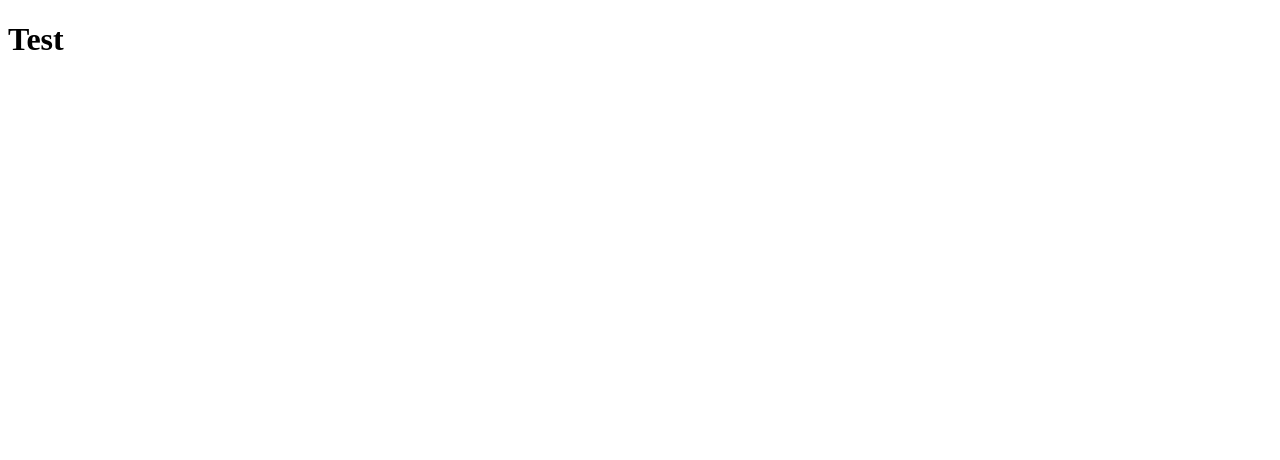
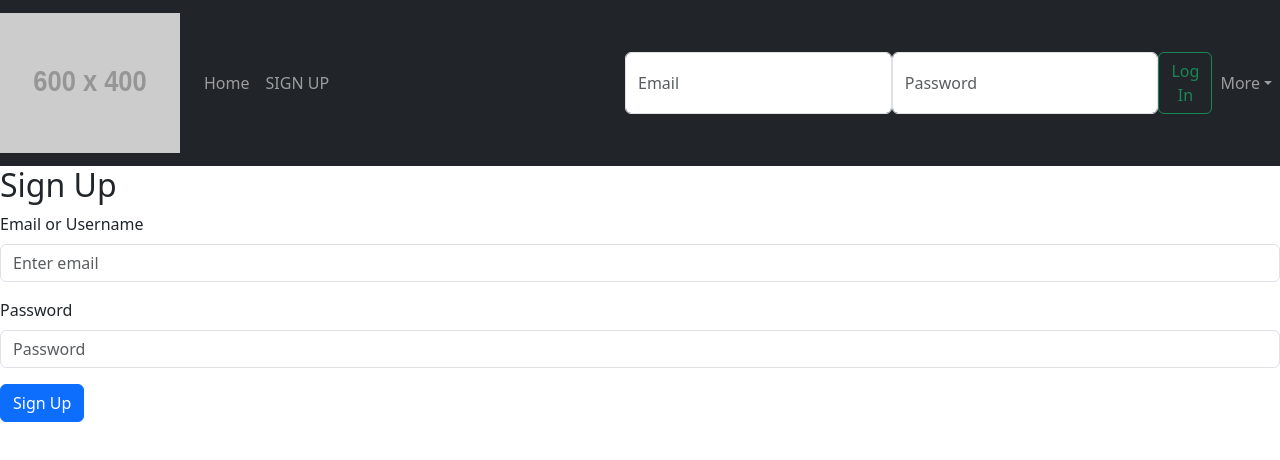
Before and after one commit to TEAM-BCKND/Fridge-Forager-Frontend, a React (Vite) app: page /signup in a window 1280 px wide. Shown: the top 460 px of the page. Built offline with nearby package versions, Linux system fonts and the light colour scheme.

Commit message:
Added SignUp, Header, ignore useLogin Code WIP

```diff
--- a/package.json
+++ b/package.json
@@ -16,9 +16,12 @@
     "axios": "^1.6.2",
     "bootstrap": "^5.3.2",
     "eslint": "^8.56.0",
+    "link": "^2.1.0",
     "react": "^18.2.0",
     "react-bootstrap": "^2.9.1",
-    "react-dom": "^18.2.0"
+    "react-dom": "^18.2.0",
+    "react-router-dom": "^6.21.0",
+    "router": "^1.3.8"
   },
   "devDependencies": {
     "@vitejs/plugin-react": "^4.2.1",
--- a/src/App.jsx
+++ b/src/App.jsx
@@ -1,8 +1,18 @@
+import React from 'react';
+import { BrowserRouter as Router, Routes, Route } from 'react-router-dom';
+import Header from './components/Header.jsx';
+import SignUp from './components/SignUp.jsx';
+import 'bootstrap/dist/css/bootstrap.min.css';
 
-export default function App(){
+export default function App() {
     return (
-        <div>
-            <h1>Test</h1>
-        </div>
-    )
+        <Router>
+            <Header />
+            <Routes>
+                <Route path="/" element={<div>Home Page Content</div>} />
+                <Route path="/signup" element={<SignUp />} />
+                <Route path="/Gallery" element={<div>Gallery? Maybe Idk</div>} />
+            </Routes>
+        </Router>
+    );
 }
--- /dev/null
+++ b/src/components/Header.jsx
@@ -0,0 +1,51 @@
+import React from 'react';
+import { Link } from 'react-router-dom';
+import { Navbar, Nav, NavDropdown , FormControl, Button, Form} from 'react-bootstrap';
+// import { useLogin } from '../hooks/useLogin';
+
+
+
+export default function Header(){
+
+    const placeHolderImg = 'https://placehold.co/600x400';
+
+    // const {
+    //     email,
+    //     handleEmailChange,
+    //     password,
+    //     handlePasswordChange,
+    //     handleSubmit,
+    // } = useLogin();
+
+    return (
+        <Navbar variant="dark" bg="dark" expand="lg">
+            <Navbar.Brand href="#home">
+                <img src={placeHolderImg}
+                alt="Logo"
+                width="180"
+                height="140"
+                className="d-inline-block align-top" />
+                </Navbar.Brand>
+            <Nav className="me-auto">
+                <Nav.Link as={Link} to="/">Home</Nav.Link>
+                <Nav.Link as={Link} to="/signup">SIGN UP</Nav.Link>
+            </Nav>
+            <Form className="d-flex">
+            <FormControl type="email" placeholder="Email" className="mr-sm-2"/>
+            <FormControl type="password" placeholder="Password" className="mr-sm-2" />
+                {/* <FormControl type="email" placeholder="Email" className="mr-sm-2" value={email} onChange={handleEmailChange}/>
+                <FormControl type="password" placeholder="Password" className="mr-sm-2" value={password} onChange={handlePasswordChange} /> */}
+                <Button variant="outline-success">Log In</Button>
+            </Form>
+            <Nav>
+                <NavDropdown title="More" id="basic-nav-dropdown" align="end">
+                    <NavDropdown.Item href="#action/3.1">Something</NavDropdown.Item>
+                    <NavDropdown.Item href="#action/3.2">Happens</NavDropdown.Item>
+                    <NavDropdown.Item href="#action/3.3">Here</NavDropdown.Item>
+                    <NavDropdown.Divider />
+                    <NavDropdown.Item href="#action/3.4">This is a Link</NavDropdown.Item>
+                </NavDropdown>
+            </Nav>
+        </Navbar>
+    )
+}
--- /dev/null
+++ b/src/components/SignUp.jsx
@@ -0,0 +1,25 @@
+import React from 'react';
+import { Form, Button } from 'react-bootstrap';
+
+export default function SignUp() {
+    return (
+        <div>
+            <h2>Sign Up</h2>
+            <Form>
+                <Form.Group className="mb-3">
+                    <Form.Label>Email or Username</Form.Label>
+                    <Form.Control type="email" placeholder="Enter email" />
+                </Form.Group>
+
+                <Form.Group className="mb-3">
+                    <Form.Label>Password</Form.Label>
+                    <Form.Control type="password" placeholder="Password" />
+                </Form.Group>
+
+                <Button variant="primary" type="submit">
+                    Sign Up
+                </Button>
+            </Form>
+        </div>
+    );
+}
```
Also changed, not shown: src/hooks/useLogIn.js (added, +29 -0 lines), 1 other file (tests, documents, lock files or other folders).
